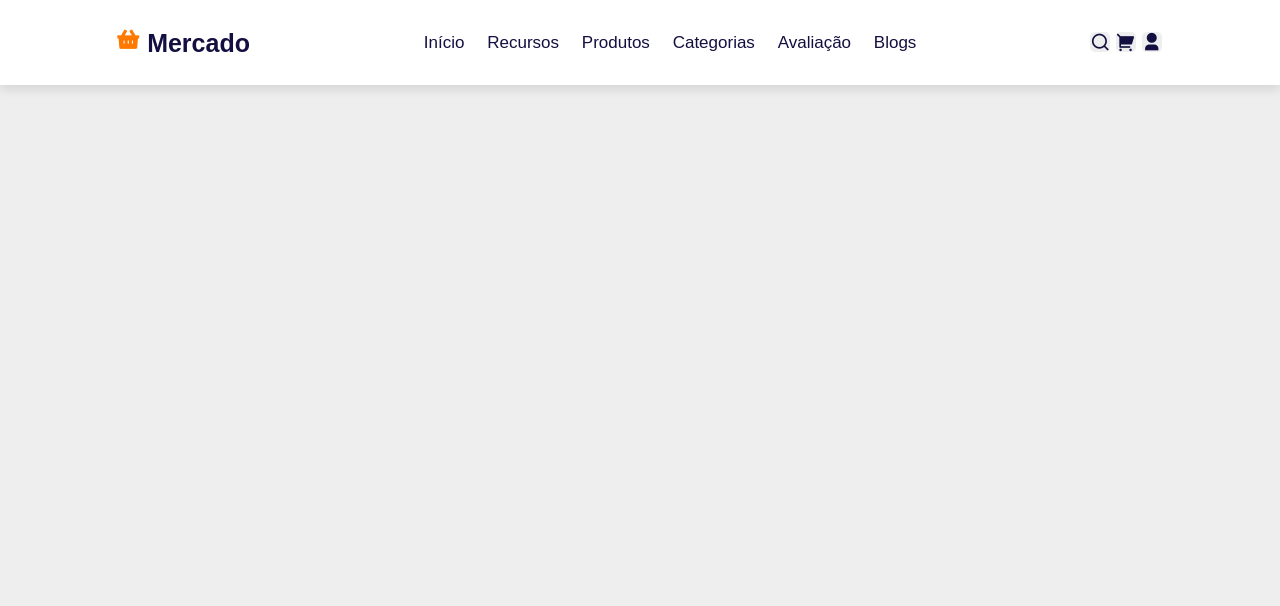
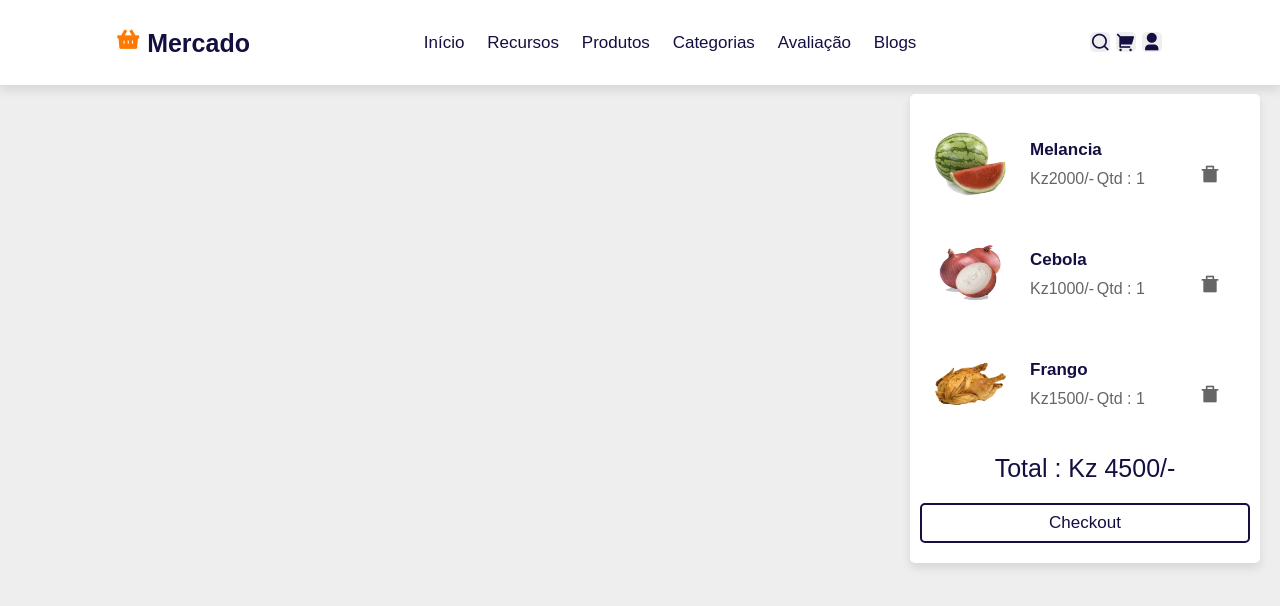
Before and after one commit to Fl4v10-F3L1X/Mini-Mercado, a plain HTML site: page index.html in a window 1280 px wide. Both pictures are taken after a click on the element 1126 px from the left and 42 px from the top of the page. Drawn offline with Linux system fonts and the light colour scheme.

Commit message:
Add css line to combine with js animation

```diff
--- a/css/style.css
+++ b/css/style.css
@@ -155,6 +155,11 @@ body{
     background: #fff;
 }
 
+.header .shopping-cart.active{
+    right: 2rem;
+    transition: .4s linear;
+}
+
 .header .shopping-cart .box{
     display: flex;
     align-items: center;
```
